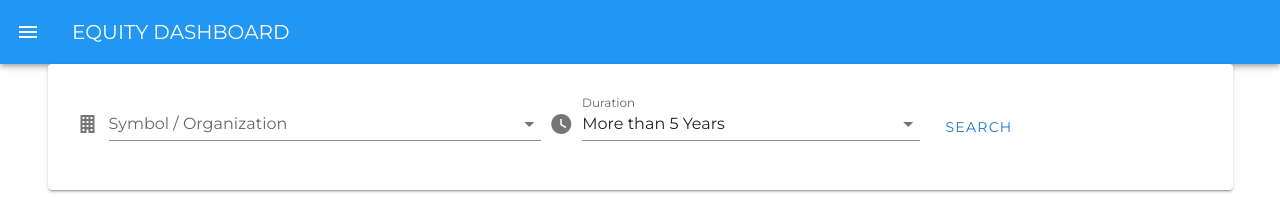
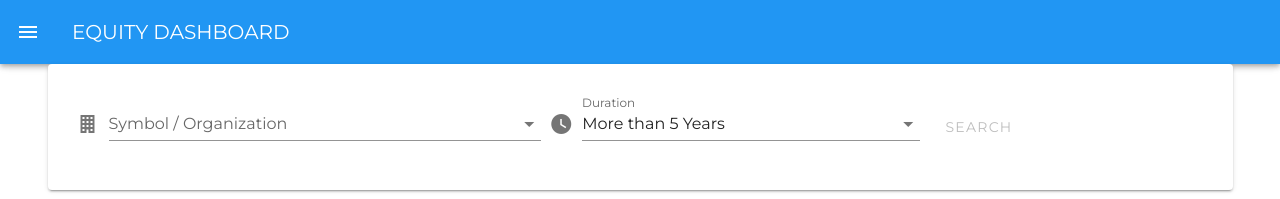
Before and after one commit to aka434112/EQUITY-DASHBOARD, a Vue app: page /#/ in a window 1280 px wide. Shown: the top 199 px of the page. Built offline with nearby package versions, Linux system fonts and the light colour scheme.

Commit message:
Disabling search if the user does not specify an organization

```diff
--- a/src/views/Home.vue
+++ b/src/views/Home.vue
@@ -12,7 +12,10 @@
                     <v-flex xs12 sm4>
                       <v-select prepend-icon="mdi-clock" v-model="duration" :items="durationItems" label="Duration"></v-select>
                     </v-flex>
-                    <v-flex xs6 sm3 align-self-center>
+                    <v-flex xs6 sm3 align-self-center v-if="!chosenSymbol && chosenSymbol != ''" >
+                      <v-btn disabled color="primary" text @click="fetchEquityData()">Search</v-btn>
+                    </v-flex>
+                    <v-flex xs6 sm3 align-self-center v-else>
                       <v-btn color="primary" text @click="fetchEquityData()">Search</v-btn>
                     </v-flex>
                   </v-layout>
```
